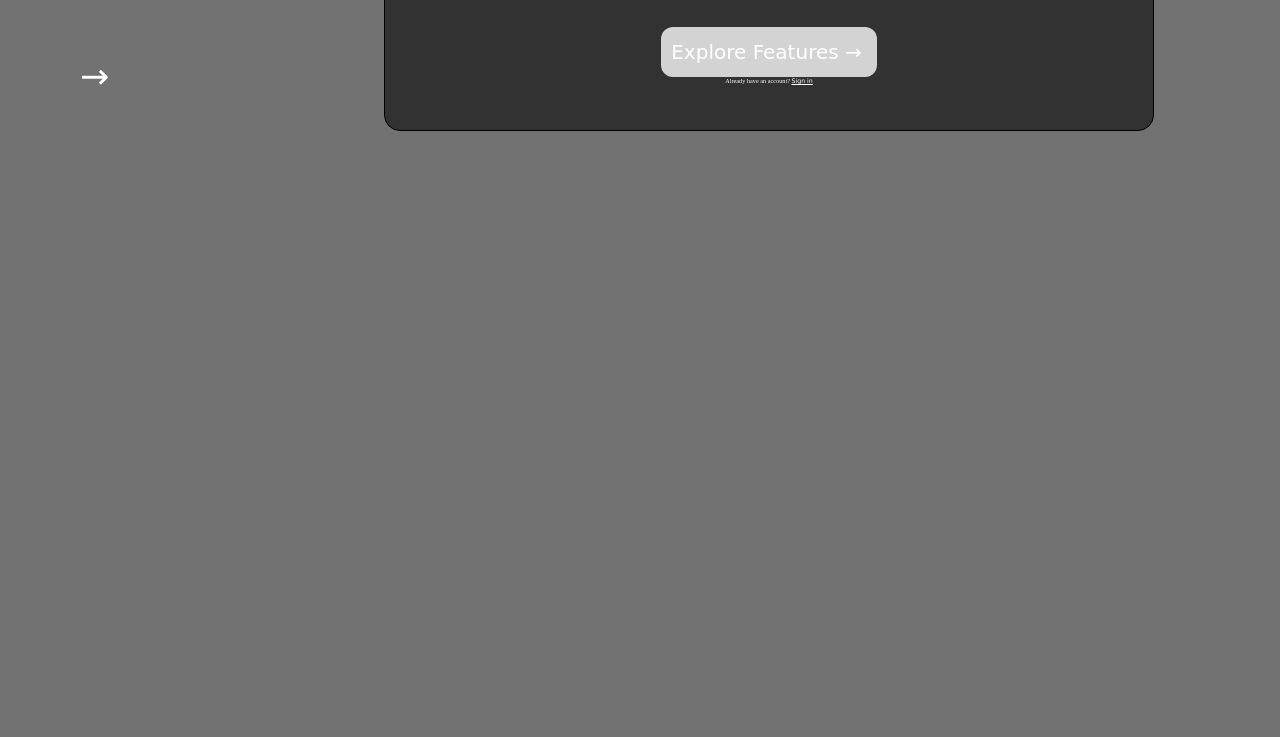
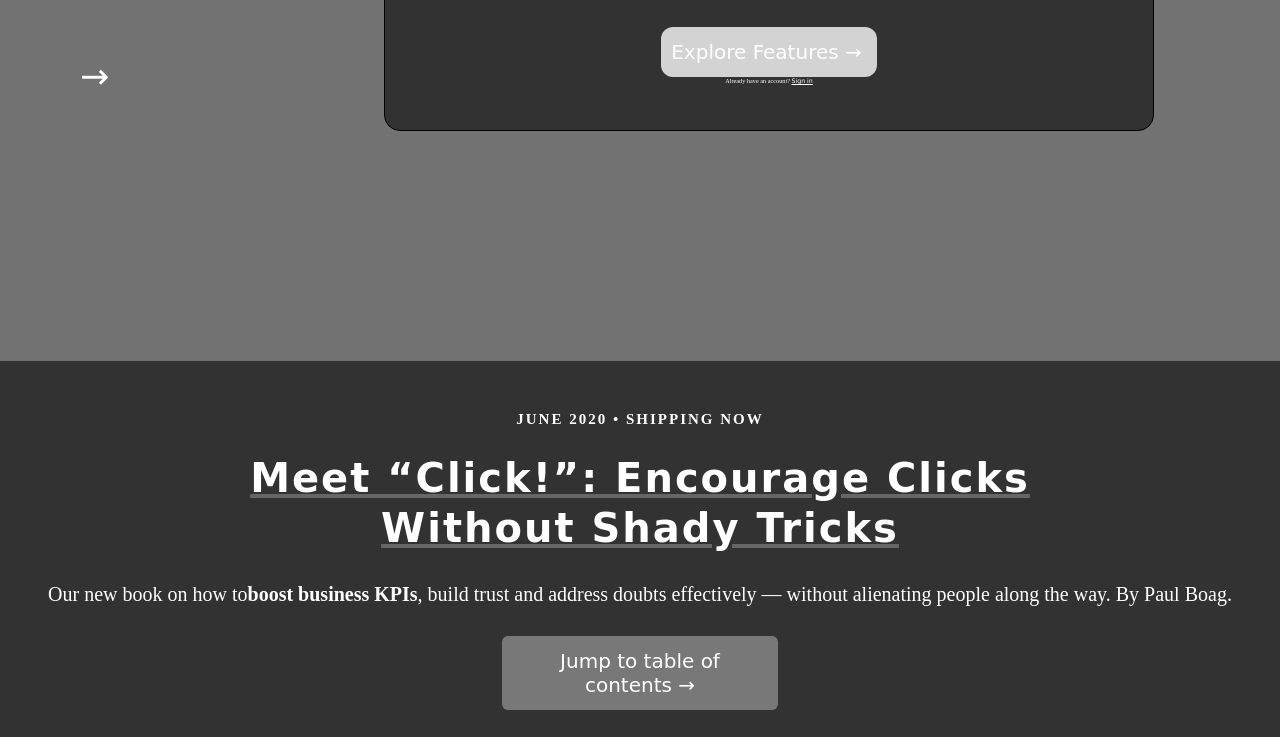
Before and after one commit to DENNIS-CODES/Smashing-Magazine-clone, a plain HTML site: page index.html in a window 1280 px wide. Shown: the part 3571-4308 px from the top of the page. Before the commit the page ends 3932 px from the top, so only its background shows below. Drawn offline with Linux system fonts and the light colour scheme.

Commit message:
TABLE HTML

```diff
--- a/index.html
+++ b/index.html
@@ -225,6 +225,33 @@
         <p>Already have an account? <a href="#">Sign in</a> </p>
       </div>
     </section>
+     <!-- TABLE OF CONTENTS SECTION -->
+    <section class="main-table-contents-section">
+      <header class="maintable-header">
+        <p class="first-contents-span">
+          JUNE 2020 • SHIPPING NOW
+        </p>
+        <h2 class="header-table-content">
+          <a href="#">
+            Meet “Click!”: Encourage Clicks <br>
+            Without Shady Tricks
+          </a>
+        </h2>
+      </header>
+
+      <p class="table-contents-para">
+        Our new book on how to <strong>boost business KPIs</strong>, build trust and address doubts effectively —
+        without
+        alienating people along
+        the way. By Paul Boag.
+      </p>
+
+      <a class="table-link-1" href="#">Jump to table of contents →</a>
+      <a href="#">
+        <img class="homepage-illus" src="./images/click__homepage-illustration.svg" alt="click__homepage-illustration">
+      </a>
+    </section>
+
     </main>
 </body>
 
```
